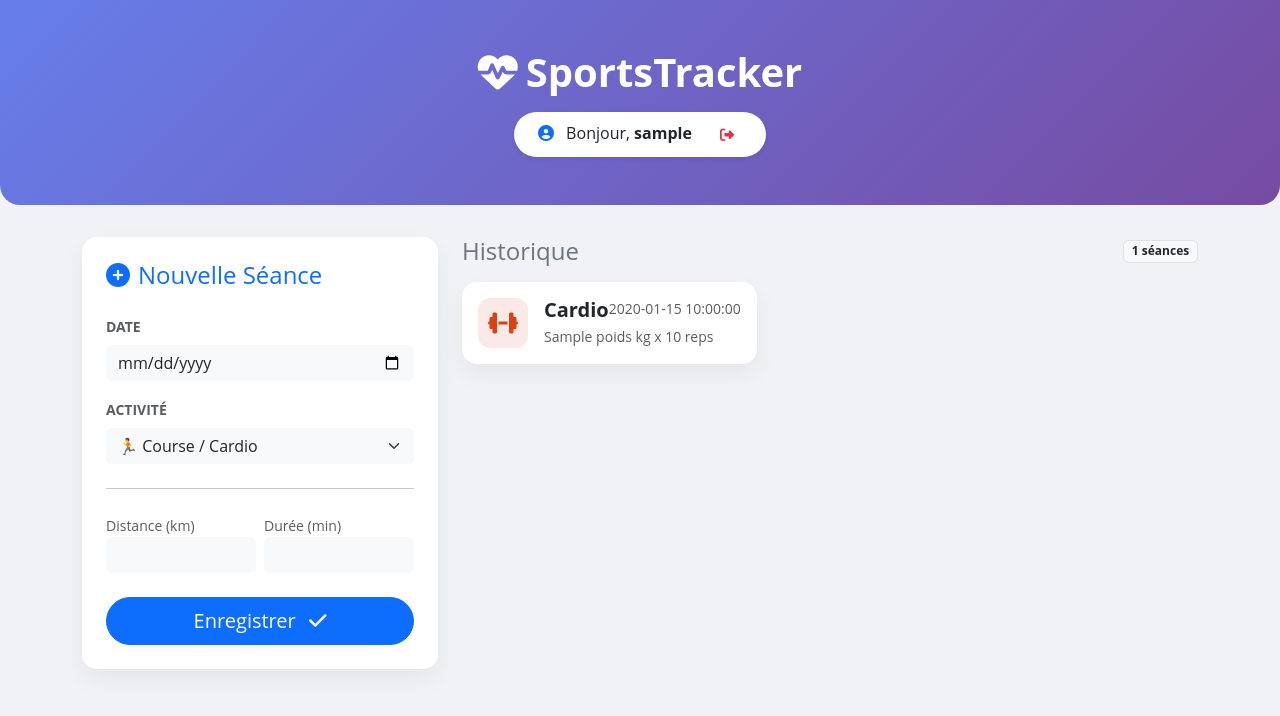
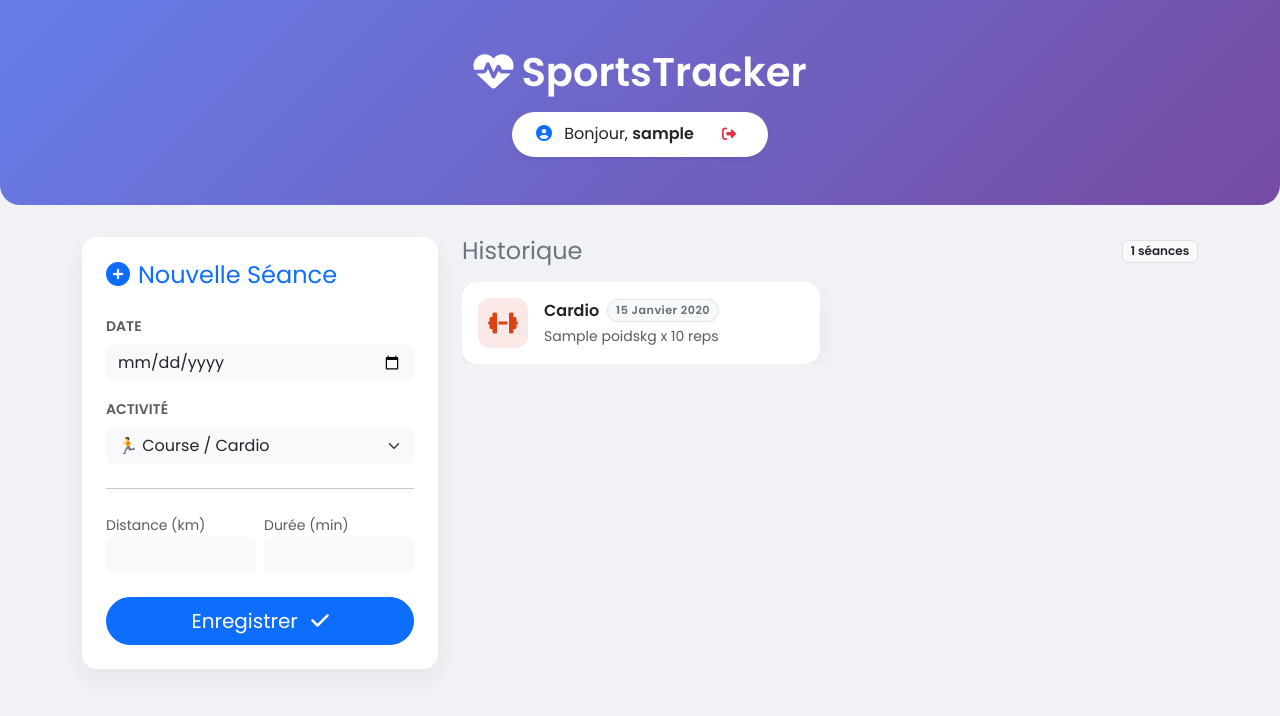
Before and after one commit to rlim-git/SportsTracker, a Flask app: template src/templates/index.html in a window 1280 px wide. Shown: the top 716 px of the page. Run offline with Flask 3, Linux system fonts and the light colour scheme; the template is opened without the code that fills it: most values are stand-ins (such as "Sample title", 1, 10 or a date in 2020); some libraries are stand-ins or nearby versions.

Commit message:
Amélioration de l'interface des sessions de index.html

```diff
--- a/src/app.py
+++ b/src/app.py
@@ -1,14 +1,12 @@
 import os
 import psycopg2
 from datetime import datetime
-from psycopg2 import IntegrityError # Pour gérer les erreurs "Utilisateur existe déjà"
+from psycopg2 import IntegrityError
 from flask import Flask, render_template, request, redirect, session, url_for
 from pymongo import MongoClient
 from urllib.parse import quote_plus
 
 app = Flask(__name__)
-# --- SÉCURITÉ (Sessions) ---
-# Clé secrète requise pour utiliser session[...]
 app.secret_key = 'cle_super_secure'
 
 # --- CONFIGURATION BDD ---
@@ -21,22 +19,34 @@ MONGO_HOST = os.environ.get('MONGO_HOST', 'mongo')
 MONGO_USER = os.environ.get('MONGO_USER', 'root')
 MONGO_PASS = os.environ.get('MONGO_PASS', 'password')
 
-# --- FONCTION DE CONNEXION SQL ---
+# --- FILTRE DE DATE PERSONNALISÉ ---
+@app.template_filter('date_fr')
+def date_fr(value):
+    if not value: return ""
+    # Mapping manuel pour éviter les problèmes de locale sur Docker
+    mois = {
+        '01': 'Janvier', '02': 'Février', '03': 'Mars', '04': 'Avril',
+        '05': 'Mai', '06': 'Juin', '07': 'Juillet', '08': 'Août',
+        '09': 'Septembre', '10': 'Octobre', '11': 'Novembre', '12': 'Décembre'
+    }
+    try:
+        if isinstance(value, str):
+            parts = value.split('-')
+            if len(parts) == 3:
+                annee, mois_num, jour = parts
+                return f"{jour} {mois.get(mois_num, mois_num)} {annee}"
+        elif isinstance(value, datetime):
+            return f"{value.day} {mois.get(f'{value.month:02}', str(value.month))} {value.year}"
+    except:
+        return value # En cas d'erreur, on renvoie la date originale
+    return value
+
+# --- FONCTIONS BDD ---
 def get_pg_connection():
-    conn = psycopg2.connect(
-        host=PG_HOST,
-        database=PG_DB,
-        user=PG_USER,
-        password=PG_PASSWORD
-    )
+    conn = psycopg2.connect(host=PG_HOST, database=PG_DB, user=PG_USER, password=PG_PASSWORD)
     return conn
 
-# --- CONNEXION MONGO (Globale) ---
-uri = "mongodb://%s:%s@%s:27017/" % (
-    quote_plus(MONGO_USER),
-    quote_plus(MONGO_PASS),
-    MONGO_HOST
-)
+uri = "mongodb://%s:%s@%s:27017/" % (quote_plus(MONGO_USER), quote_plus(MONGO_PASS), MONGO_HOST)
 try:
     client = MongoClient(uri)
     mongo_db = client['workout_db']
@@ -44,14 +54,10 @@ try:
 except Exception as e:
     print(f"Erreur connexion Mongo: {e}")
 
-
 # ================= ROUTES =================
-
 @app.route('/')
 def home():
-    # Page de présentation
     return render_template('home.html')
-
 
 @app.route('/register', methods=['GET', 'POST'])
 def register():
@@ -67,43 +73,29 @@ def register():
             conn = get_pg_connection()
             cur = conn.cursor()
             try:
-                # 1. INSERTION SQL avec "RETURNING id"
-                # On demande à Postgres de nous rendre l'ID généré immédiatement
-                cur.execute(
-                    "INSERT INTO users (username, password) VALUES (%s, %s) RETURNING id",
-                    (username, password)
-                )
-                # On récupère l'ID
+                cur.execute("INSERT INTO users (username, password) VALUES (%s, %s) RETURNING id", (username, password))
                 new_user_id = cur.fetchone()[0]
                 conn.commit()
 
-                # 2. INSERTION MONGODB (Création du profil)
-                # On crée une collection 'users_profile' ou on met dans 'sessions' (au choix)
-                # Ici je crée un document profil simple
                 mongo_db['users_profile'].insert_one({
-                    "user_id": new_user_id,    # Le lien clé entre SQL et Mongo !
+                    "user_id": new_user_id,
                     "username": username,
                     "created_at": datetime.now(),
-                    "poids": None,             # Champs futurs
+                    "poids": None,
                     "taille": None
                 })
-
                 cur.close()
                 conn.close()
                 return redirect('/login')
-
             except IntegrityError:
                 conn.rollback()
                 error = "Ce nom d'utilisateur existe déjà."
             except Exception as e:
                 if conn: conn.rollback()
-                print(e) # Affiche l'erreur dans la console docker
-                error = f"Erreur technique : {e}"
+                error = f"Erreur : {e}"
             finally:
                 if conn: conn.close()
-
     return render_template('register.html', error=error)
-
 
 @app.route('/login', methods=['GET', 'POST'])
 def login():
@@ -111,81 +103,95 @@ def login():
     if request.method == 'POST':
         username = request.form['username']
         password_input = request.form['password']
+        conn = get_pg_connection()
+        cur = conn.cursor()
+        cur.execute("SELECT id, username, password FROM users WHERE username = %s", (username,))
+        user = cur.fetchone()
+        cur.close()
+        conn.close()
 
+        if user and user[2] == password_input:
+            session['user_id'] = user[0]
+            session['username'] = user[1]
+            return redirect('/dashboard')
+        else:
+            error = "Identifiants incorrects."
+    return render_template('login.html', error=error)
+
+@app.route('/logout')
+def logout():
+    session.clear()
+    return redirect('/')
+
+@app.route('/dashboard', methods=['GET', 'POST'])
+def dashboard():
+    if 'user_id' not in session: return redirect('/login')
+    current_user_id = session['user_id']
+    current_username = session['username']
+
+    if request.method == 'POST':
+        workout_type = request.form.get('type')
+        date_str = request.form.get('date')
+
+        # SQL : Insertion principale
         conn = get_pg_connection()
         cur = conn.cursor()
 
-        # REQUÊTE SQL : On cherche l'utilisateur par son pseudo
-        cur.execute("SELECT id, username, password FROM users WHERE username = %s", (username,))
-        user = cur.fetchone() # Renvoie un tuple (id, username, password) ou None
+        try:
+            # On prépare les variables pour SQL (NULL par défaut)
+            exercice = None
+            poids = None
+            reps = None
+            distance = None
+            duree = None
 
-        cur.close()
-        conn.close()
+            doc_details = {} # Pour Mongo
 
-        if user:
-            # user[2] correspond à la colonne password
-            if user[2] == password_input:
-                # SUCCÈS : On ouvre la session
-                session['user_id'] = user[0]
-                session['username'] = user[1]
-                return redirect('/dashboard')
-            else:
-                error = "Mot de passe incorrect."
-        else:
-            error = "Utilisateur inconnu."
+            if workout_type == 'Cardio':
+                distance = float(request.form.get('distance', 0) or 0)
+                duree = int(request.form.get('duree', 0) or 0)
+                # Requête SQL Cardio
+                cur.execute("""
+                    INSERT INTO sessions (user_id, type, date, distance_km, duree_min)
+                    VALUES (%s, %s, %s, %s, %s)
+                """, (current_user_id, workout_type, date_str, distance, duree))
 
-    return render_template('login.html', error=error)
+                doc_details = {'distance_km': distance, 'duree_min': duree}
 
+            elif workout_type == 'Musculation':
+                exercice = request.form.get('exercice')
+                poids = float(request.form.get('poids', 0) or 0)
+                reps = int(request.form.get('reps', 0) or 0)
+                # Requête SQL Muscu
+                cur.execute("""
+                    INSERT INTO sessions (user_id, type, date, exercice, poids, repetitions)
+                    VALUES (%s, %s, %s, %s, %s, %s)
+                """, (current_user_id, workout_type, date_str, exercice, poids, reps))
 
-@app.route('/logout')
-def logout():
-    session.clear() # On vide la session
-    return redirect('/')
+                doc_details = {'exercice': exercice, 'poids': poids, 'repetitions': reps}
 
+            conn.commit()
 
-@app.route('/dashboard', methods=['GET', 'POST'])
-def dashboard():
-    # VÉRIFICATION DE SÉCURITÉ
-    if 'user_id' not in session:
-        return redirect('/login')
+            # Mongo : Insertion copie (Optionnel si tu passes tout en SQL, mais on garde pour l'exemple hybride)
+            workouts_collection.insert_one({
+                "user_id": current_user_id,
+                "username": current_username,
+                "type": workout_type,
+                "date": date_str,
+                "details": doc_details
+            })
 
-    current_user_id = session['user_id']
-    current_username = session['username']
+        except Exception as e:
+            conn.rollback()
+            print(f"Erreur SQL: {e}")
+        finally:
+            cur.close()
+            conn.close()
 
-    # 1. GESTION DU FORMULAIRE (POST)
-    if request.method == 'POST':
-        workout_type = request.form.get('type')
-        date = request.form.get('date')
-
-        # Création du document pour MongoDB
-        doc = {
-            "user_id": current_user_id, # Lien avec SQL !
-            "username": current_username, # Pour l'affichage facile
-            "type": workout_type,
-            "date": date,
-            "details": {}
-        }
-
-        if workout_type == 'Cardio':
-            doc['details']['distance'] = request.form.get('distance')
-            doc['details']['duree'] = request.form.get('duree')
-        elif workout_type == 'Musculation':
-            doc['details']['exercice'] = request.form.get('exercice')
-            doc['details']['poids'] = request.form.get('poids')
-            doc['details']['reps'] = request.form.get('reps')
-
-        # INSERTION MONGO
-        workouts_collection.insert_one(doc)
         return redirect('/dashboard')
 
-    # 2. AFFICHAGE (GET) - Récupération depuis MongoDB
-    # On filtre pour ne voir que SES propres séances ou toutes (au choix)
-    # Ici, on affiche tout pour la démo, ou filtre par {"user_id": current_user_id}
-    history = list(workouts_collection.find({"user_id": current_user_id}).sort("_id", -1))
-
+    history = list(workouts_collection.find({"user_id": current_user_id}).sort("date", -1))
     return render_template('index.html', username=current_username, history=history)
 
-
 if __name__ == '__main__':
-    # Le host='0.0.0.0' est important pour Docker
     app.run(host='0.0.0.0', port=5000, debug=True)
--- a/src/static/css/style.css
+++ b/src/static/css/style.css
@@ -3,17 +3,18 @@
     --dark-bg: #2f3542;
     --darker-bg: #1e272e;
 }
+
 body {
-    font-family: 'Open Sans', sans-serif;
+    font-family: 'Poppins', sans-serif;
     background-color: #f0f2f5;
 }
 
 footer {
     background-color: #000;
-    padding: 2rem 0;
+    padding: 1.6rem 0;
     text-align: center;
-    font-size: 0.9rem;
-    color: #747d8c;
+    font-size: 1.1rem;
+    color: #f0f2f5;
 }
 
 /* HERO ACCUEIL */
@@ -45,6 +46,7 @@ footer {
     margin-bottom: 2rem;
     border-radius: 0 0 20px 20px;
 }
+
 .custom-card { border: none; border-radius: 15px; box-shadow: 0 10px 25px rgba(0,0,0,0.05); background: white; }
 .icon-box { width: 50px; height: 50px; display: flex; align-items: center; justify-content: center; border-radius: 12px; font-size: 1.5rem; }
 .bg-cardio { background-color: #e3f2fd; color: #1976d2; }
@@ -54,3 +56,41 @@ footer {
 .login-page { background-color: #2f3542; background-image: radial-gradient(#3d4554 1px, transparent 1px); background-size: 20px 20px; color: #333; }
 .login-card { background: white; padding: 3rem 2rem; border-radius: 20px; width: 100%; max-width: 400px; margin: auto; box-shadow: 0 15px 35px rgba(0,0,0,0.2); }
 .form-floating input:focus { box-shadow: none; border-color: var(--primary-color); }
+
+/* STYLE DATE */
+.date-badge {
+    background-color: #f8f9fa;
+    color: #636e72;
+    padding: 6px 16px;
+    border-radius: 50px;
+    font-size: 0.8rem;
+    font-weight: 600;
+    letter-spacing: 0.5px;
+    border: 1px solid #dfe6e9;
+    box-shadow: 0 2px 4px rgba(0,0,0,0.03);
+    white-space: nowrap;
+}
+
+/* ZONE DE SCROLL HISTORIQUE --- */
+.history-scroll-container {
+    max-height: 550px; /* Hauteur max (ajustée pour correspondre à peu près au formulaire à gauche) */
+    overflow-y: auto;  /* Active la barre de défilement verticale si ça dépasse */
+    overflow-x: hidden; /* Cache la barre horizontale */
+    padding-right: 5px; /* Petit espace pour ne pas que le contenu colle à la barre */
+}
+
+/* Personnalisation de la barre de défilement (Webkit: Chrome, Edge, Safari) */
+.history-scroll-container::-webkit-scrollbar {
+    width: 8px;
+}
+.history-scroll-container::-webkit-scrollbar-track {
+    background: #f1f1f1;
+    border-radius: 10px;
+}
+.history-scroll-container::-webkit-scrollbar-thumb {
+    background: #bdc3c7;
+    border-radius: 10px;
+}
+.history-scroll-container::-webkit-scrollbar-thumb:hover {
+    background: #95a5a6;
+}
--- a/src/templates/home.html
+++ b/src/templates/home.html
@@ -33,6 +33,5 @@
             <p>&copy; 2025 SportsTracker</p>
         </div>
     </footer>
-
 </body>
 </html>
--- a/src/templates/index.html
+++ b/src/templates/index.html
@@ -25,11 +25,11 @@
         </div>
     </header>
 
-    <div class="container pb-5">
+    <div class="container pb-3">
         <div class="row g-4">
-
+            <!-- FORMULAIRE (Gauche) -->
             <div class="col-lg-4">
-                <div class="custom-card p-4 h-100">
+                <div class="custom-card p-4 h-80">
                     <h4 class="mb-4 text-primary"><i class="fas fa-plus-circle me-2"></i>Nouvelle Séance</h4>
                     <form method="POST" action="/dashboard">
                         <div class="mb-3">
@@ -82,6 +82,7 @@
                 </div>
             </div>
 
+            <!-- HISTORIQUE (Droite) -->
             <div class="col-lg-8">
                 <div class="d-flex justify-content-between align-items-center mb-3">
                     <h4 class="text-secondary mb-0">Historique</h4>
@@ -94,32 +95,54 @@
                         <p>Aucune séance enregistrée.</p>
                     </div>
                 {% else %}
-                    <div class="d-flex flex-col gap-3">
+
+                    <!-- ZONE SCROLLABLE -->
+                    <div class="history-scroll-container">
+                        <!-- GRILLE 2 COLONNES -->
+                        <div class="row g-3">
                             {% for log in history %}
-                        <div class="custom-card p-3 mb-3">
+                                <div class="col-12 col-md-6">
+                                    <div class="custom-card p-3 h-80">
                                         <div class="d-flex align-items-center">
-                                <div class="icon-box me-3 {{ 'bg-cardio' if log.type == 'Cardio' else 'bg-muscu' }}">
+                                            <!-- Icône -->
+                                            <div class="icon-box me-3 flex-shrink-0 {{ 'bg-cardio' if log.type == 'Cardio' else 'bg-muscu' }}">
                                                 {% if log.type == 'Cardio' %} <i class="fas fa-running"></i>
                                                 {% else %} <i class="fas fa-dumbbell"></i> {% endif %}
                                             </div>
-                                <div class="flex-grow-1">
-                                    <div class="d-flex justify-content-between">
-                                        <h5 class="mb-1 fw-bold text-dark">
+
+                                            <!-- Contenu -->
+                                            <div class="flex-grow-1 overflow-hidden">
+
+                                                <div class="d-flex align-items-center gap-2 mb-1">
+                                                    <h6 class="mb-0 fw-bold text-dark text-truncate">
                                                         {% if log.type == 'Musculation' %}{{ log.details.exercice }}{% else %}Cardio{% endif %}
-                                        </h5>
-                                        <small class="text-muted">{{ log.date }}</small>
+                                                    </h6>
+
+                                                    <span class="date-badge flex-shrink-0" style="font-size: 0.7rem; padding: 2px 8px;">
+                                                        {{ log.date | date_fr }}
+                                                    </span>
                                                 </div>
-                                    <div class="text-muted small">
+
+                                                <!-- LIGNE 2 : Détails -->
+                                                <div class="text-muted small text-truncate">
                                                     {% if log.type == 'Cardio' %}
-                                            {{ log.details.distance }} km en {{ log.details.duree }} min
+                                                        {{ log.details.distance_km }}km / {{ log.details.duree_min }}min
+                                                        {% if log.details.duree_min and log.details.duree_min > 0 %}
+                                                            <span class="fw-bold text-primary">
+                                                                ({{ (log.details.distance_km * 60 / log.details.duree_min)|round(1) }} km/h)
+                                                            </span>
+                                                        {% endif %}
                                                     {% else %}
-                                            {{ log.details.poids }} kg x {{ log.details.reps }} reps
+                                                        {{ log.details.poids }}kg x {{ log.details.repetitions }} reps
                                                     {% endif %}
+                                                </div>
+
                                             </div>
                                         </div>
                                     </div>
                                 </div>
                             {% endfor %}
+                        </div>
                     </div>
                 {% endif %}
             </div>
@@ -132,6 +155,7 @@
             document.getElementById('cardioFields').style.display = (type === 'Cardio') ? 'block' : 'none';
             document.getElementById('muscuFields').style.display = (type === 'Musculation') ? 'block' : 'none';
         }
+        document.addEventListener('DOMContentLoaded', toggleFields);
     </script>
 </body>
 </html>
```
Lines whose indentation alone changed are shown as unchanged.
